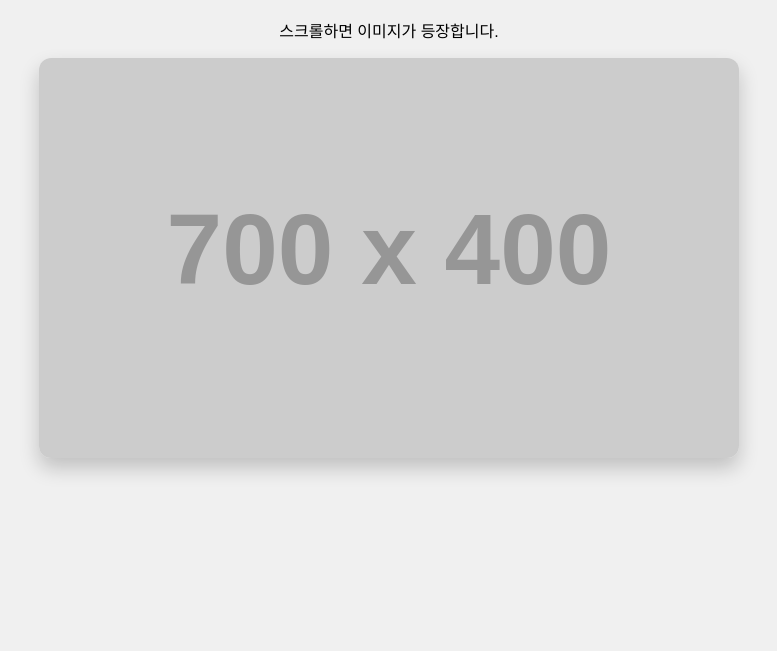
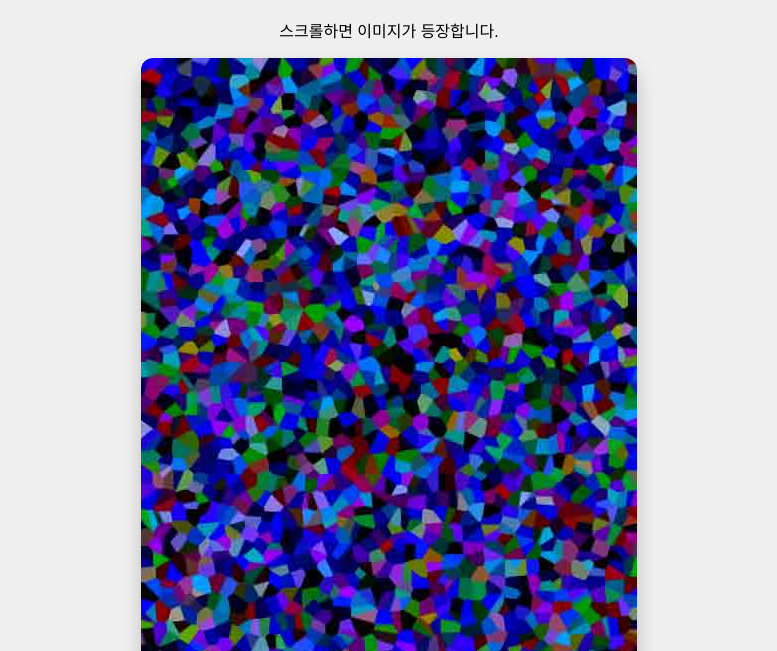
Before and after one commit to vkwjs/simple, a plain HTML site: page index.html in a window 1280 px wide. Shown: the part 149-800 px from the top of the page, without its empty margins (251-1028 px from the left). Drawn offline with Linux system fonts and the light colour scheme; placeholder pictures from the web are drawn by us.

Commit message:
Update wow-image

```diff
--- a/index.html
+++ b/index.html
@@ -38,10 +38,7 @@
       <h1>Wix-style WOW 이미지</h1>
       <p>스크롤하면 이미지가 등장합니다.</p>
       <div class="wow-image">
-        <img
-          src="https://via.placeholder.com/700x400.png?text=Wow+Image"
-          alt="Wow Image"
-        />
+        <img src="./img/pixel.jpg" alt="Wow Image" />
       </div>
     </div>
 
```
Also changed, not shown: img/pixel.jpg (added).
